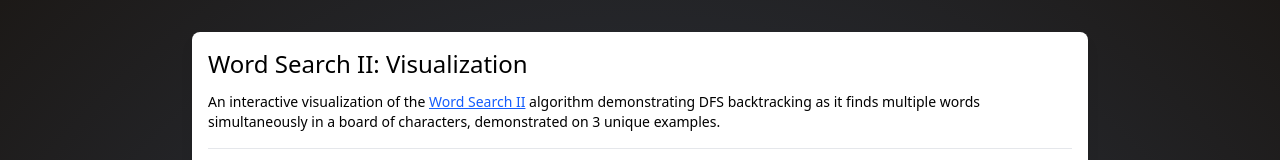
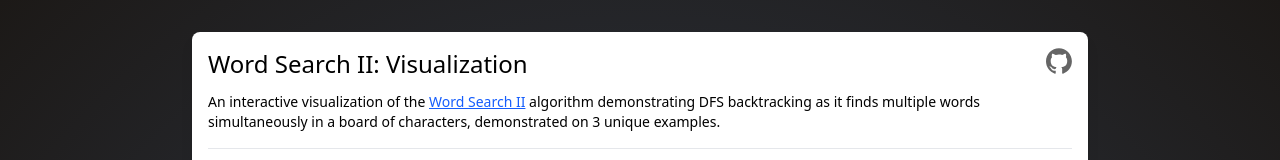
Before and after one commit to tony-montemuro/crossword, a React (Vite) app: page / in a window 1280 px wide. Shown: the top 160 px of the page. Built offline with nearby package versions, Linux system fonts and the light colour scheme.

Commit message:
readme changes, and add github to frontend

```diff
--- a/src/components/AlgothimInformation.tsx
+++ b/src/components/AlgothimInformation.tsx
@@ -1,7 +1,12 @@
+import Github from "./svg/github";
+
 export default function AlgorithmInformation() {
   return (
     <div className="flex flex-col gap-3 text-sm">
-      <h1 className="text-2xl">Word Search II: Visualization</h1>
+      <div className="flex justify-between">
+        <h1 className="text-2xl">Word Search II: Visualization</h1>
+        <a href="https://github.com/tony-montemuro/crossword" target="_blank" rel="noopener noreferrer" title="Consider leaving a star if you enjoyed!"><Github /></a>
+      </div>
       <span>An interactive visualization of the <a href="https://leetcode.com/problems/word-search-ii/description/" target="_blank" rel="noopener noreferrer" className="text-blue-600 hover:text-blue-800 underline">Word Search II</a> algorithm demonstrating DFS backtracking as it finds multiple words simultaneously in a board of characters, demonstrated on 3 unique examples.</span>
     </div>
   );
--- /dev/null
+++ b/src/components/svg/github.tsx
@@ -0,0 +1,11 @@
+export default function Github() {
+  return (
+    <svg width="26" height="26" viewBox="0 0 98 96" xmlns="http://www.w3.org/2000/svg" className="opacity-60 transition-opacity duration-200 hover:opacity-80">
+      <path
+        fill-rule="evenodd"
+        clip-rule="evenodd"
+        d="M48.854 0C21.839 0 0 22 0 49.217c0 21.756 13.993 40.172 33.405 46.69 2.427.49 3.316-1.059 3.316-2.362 0-1.141-.08-5.052-.08-9.127-13.59 2.934-16.42-5.867-16.42-5.867-2.184-5.704-5.42-7.17-5.42-7.17-4.448-3.015.324-3.015.324-3.015 4.934.326 7.523 5.052 7.523 5.052 4.367 7.496 11.404 5.378 14.235 4.074.404-3.178 1.699-5.378 3.074-6.6-10.839-1.141-22.243-5.378-22.243-24.283 0-5.378 1.94-9.778 5.014-13.2-.485-1.222-2.184-6.275.486-13.038 0 0 4.125-1.304 13.426 5.052a46.97 46.97 0 0 1 12.214-1.63c4.125 0 8.33.571 12.213 1.63 9.302-6.356 13.427-5.052 13.427-5.052 2.67 6.763.97 11.816.485 13.038 3.155 3.422 5.015 7.822 5.015 13.2 0 18.905-11.404 23.06-22.324 24.283 1.78 1.548 3.316 4.481 3.316 9.126 0 6.6-.08 11.897-.08 13.526 0 1.304.89 2.853 3.316 2.364 19.412-6.52 33.405-24.935 33.405-46.691C97.707 22 75.788 0 48.854 0z"
+      />
+    </svg>
+  );
+}
```
Also changed, not shown: 1 other file (tests, documents, lock files or other folders).
